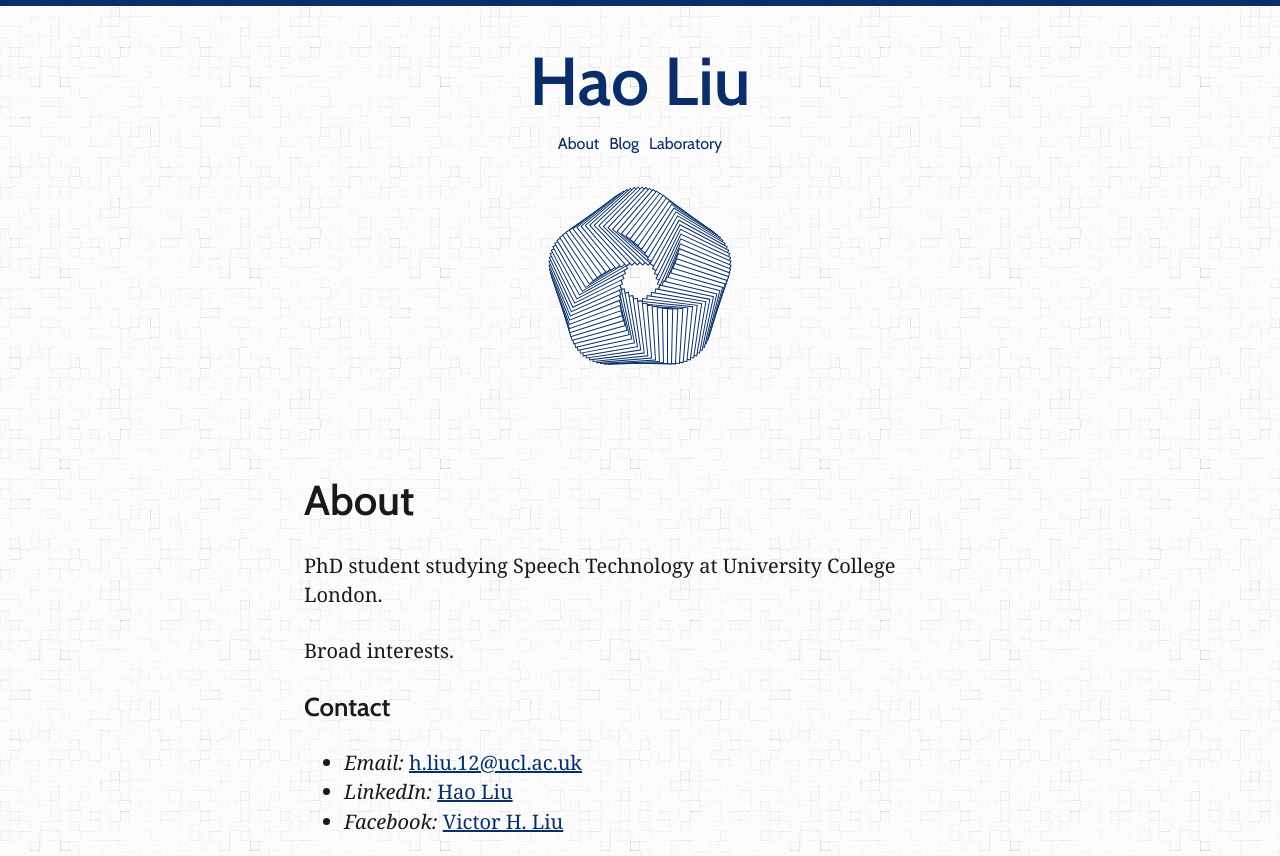
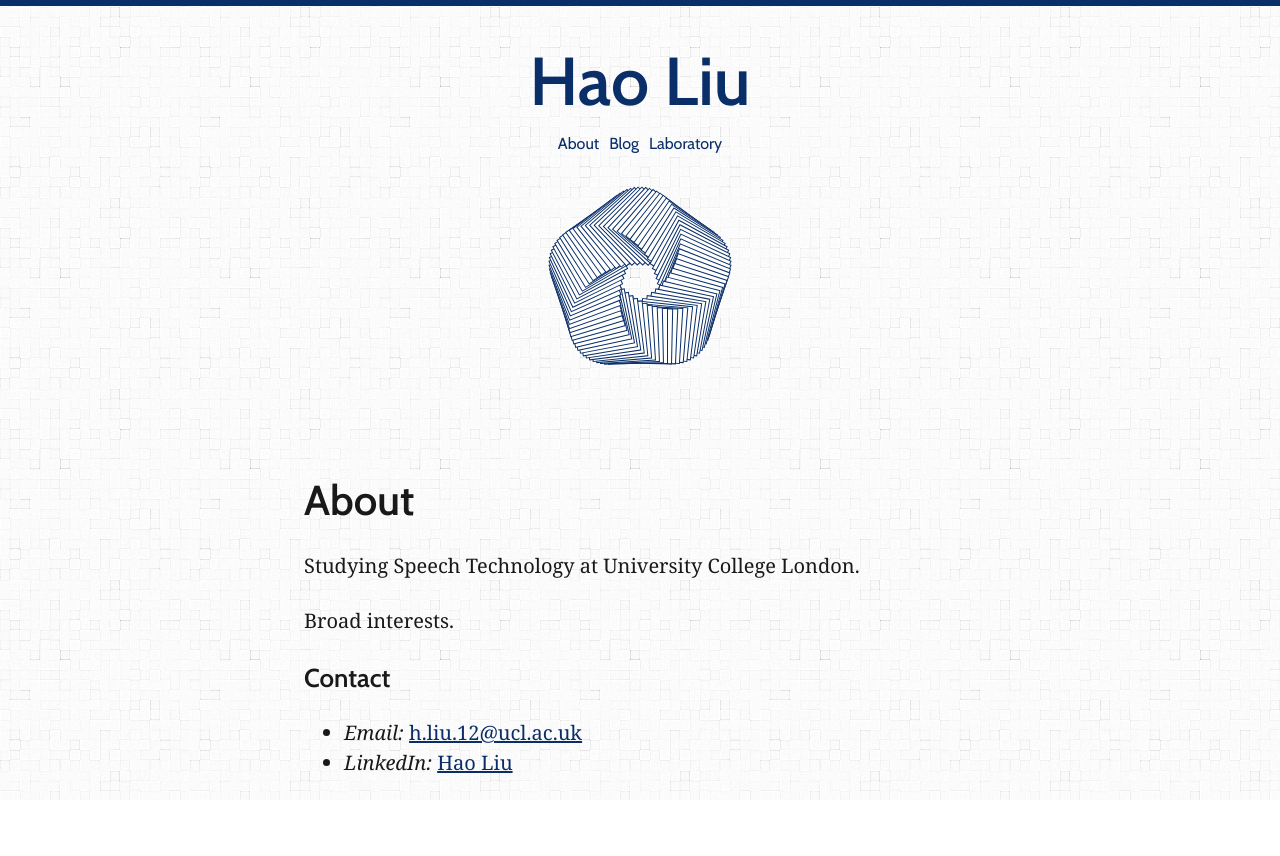
Before and after one commit to bayesrule/bayesrule.github.io, a plain HTML site: page about/index.html in a window 1280 px wide. After the commit the page ends 800 px from the top, so only its background shows below. Drawn offline with nearby package versions, Linux system fonts and the light colour scheme; a web font is replaced by a local one.

Commit message:
edited intro

```diff
--- a/about/index.html
+++ b/about/index.html
@@ -42,7 +42,7 @@
 		<article>
   			<h2>About</h2>
 
-  			<p>PhD student studying Speech Technology at University College London.</p>
+  			<p>Studying Speech Technology at University College London.</p>
 			<p>Broad interests.</p>
 			<h3 id="contact">Contact</h3>
 			<ul>
@@ -57,7 +57,7 @@
 				</script>
 			</li>
 			<li><em>LinkedIn:</em> <a href="https://www.linkedin.com/in/victorhaoliu">Hao Liu</a></li>
-			<li><em>Facebook:</em> <a href="https://www.facebook.com/victor.h.liu">Victor H. Liu</a></li>
+			<!-- <li><em>Facebook:</em> <a href="https://www.facebook.com/victor.h.liu">Victor H. Liu</a></li> -->
 			</ul>
 		</article>
 
```
